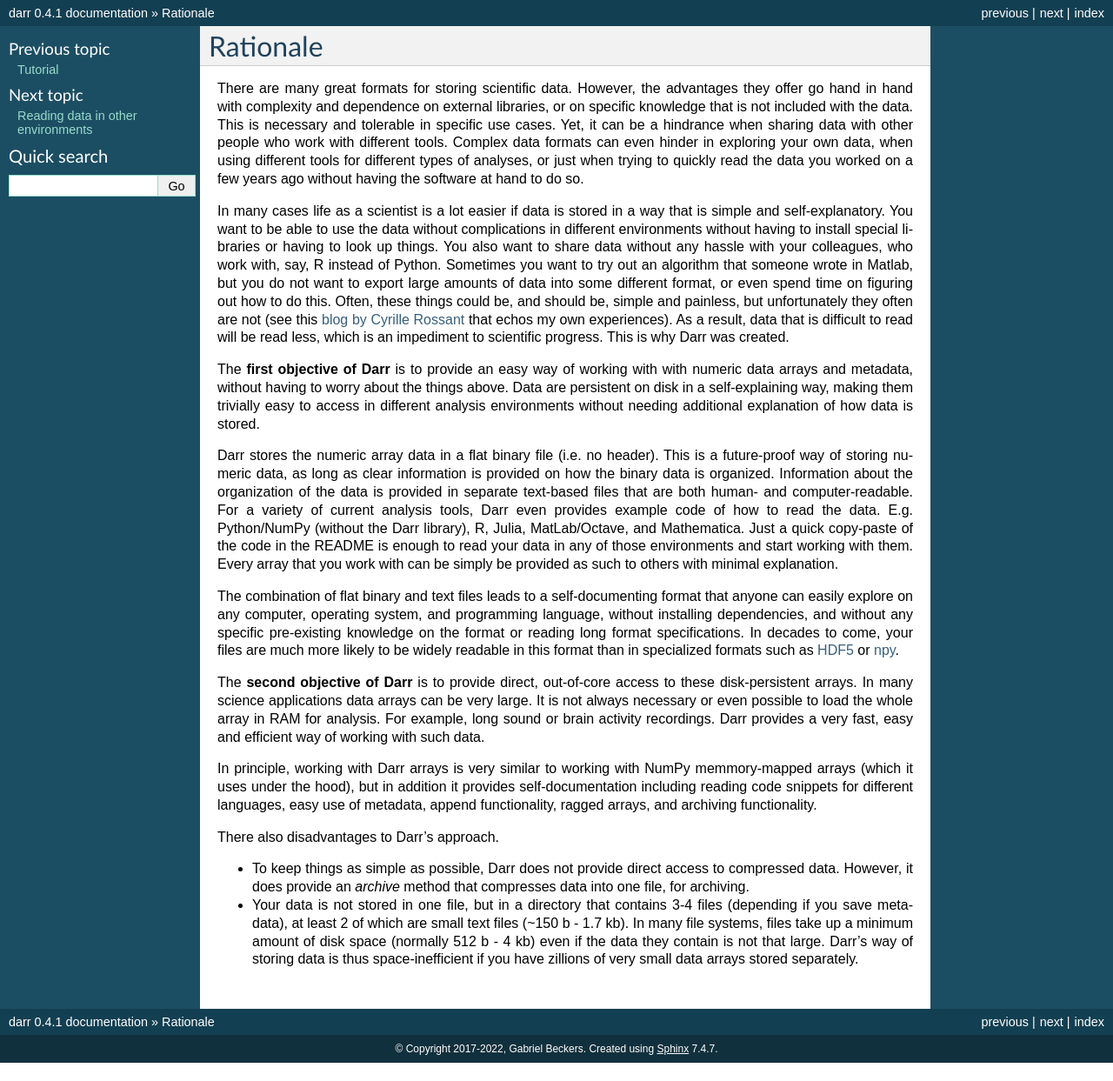
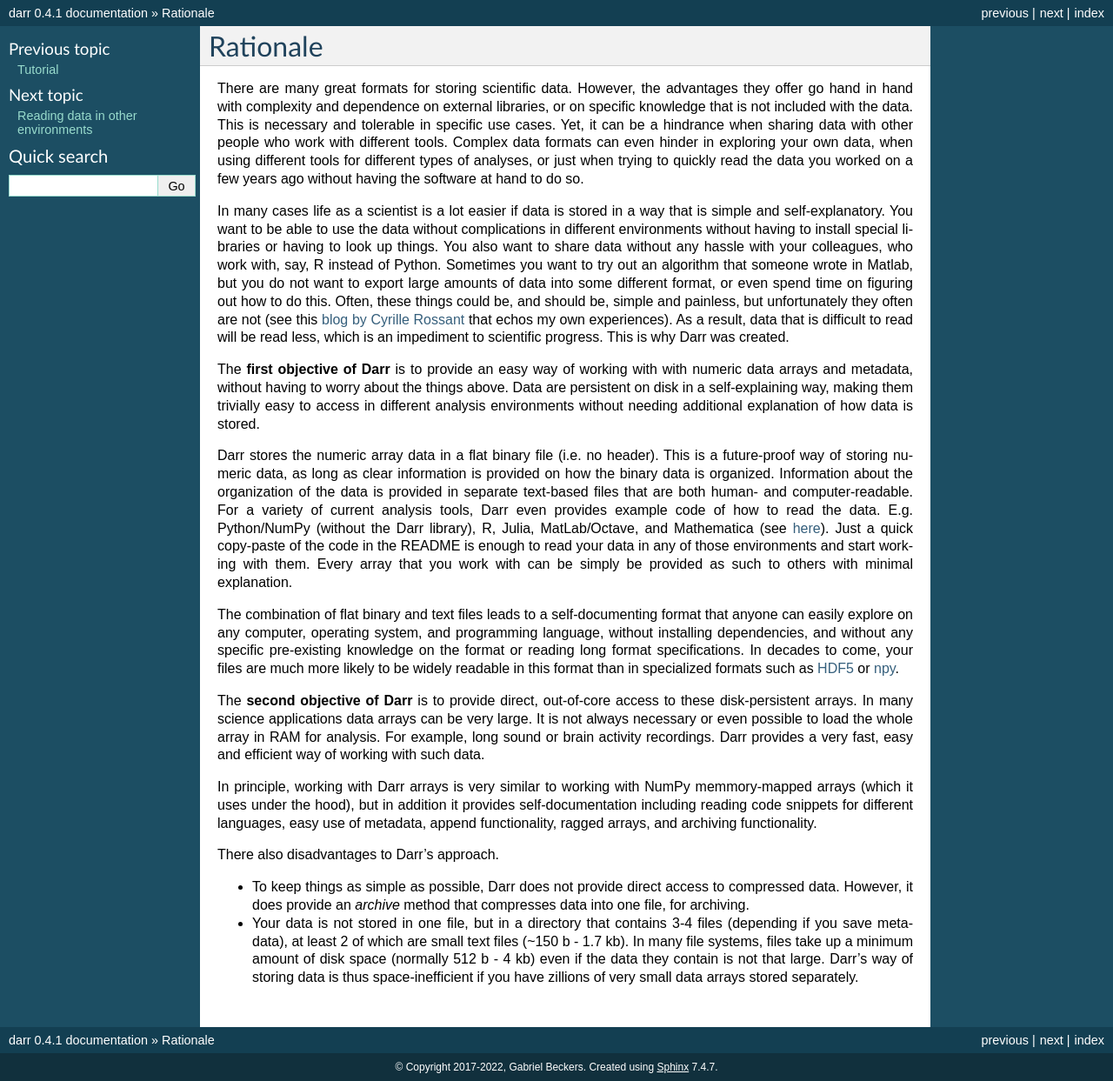
Before and after one commit to gbeckers/Darr, a Sphinx documentation site: the page built from docs/rationale.rst, in a window 1280 px wide. Shown: the whole page at 87% size. Built offline with Sphinx 7.4.7, drawn with Linux system fonts in a browser that asks for light colours; before the commit the page ends 1222 px from its top, so only the background shows below that.

```diff
--- a/docs/rationale.rst
+++ b/docs/rationale.rst
@@ -39,10 +39,10 @@ about the organization of the data is provided in separate text-based
 files that are both human- and computer-readable. For a variety of current
 analysis tools, Darr even provides example code of how to read the data. E.g.
 Python/NumPy (without the Darr library), R, Julia, MatLab/Octave, and
-Mathematica. Just a quick copy-paste of the code in the README is enough
-to read your data in any of those environments and start working with them.
-Every array that you work with can be simply be provided as such to others with
-minimal explanation.
+Mathematica (see :doc:`here <readcode>`). Just a quick copy-paste of the code
+in the README is enough to read your data in any of those environments and
+start working with them. Every array that you work with can be simply be
+provided as such to others with minimal explanation.
 
 The combination of flat binary and text files leads to a self-documenting
 format that anyone can easily explore on any computer, operating system, and
```
